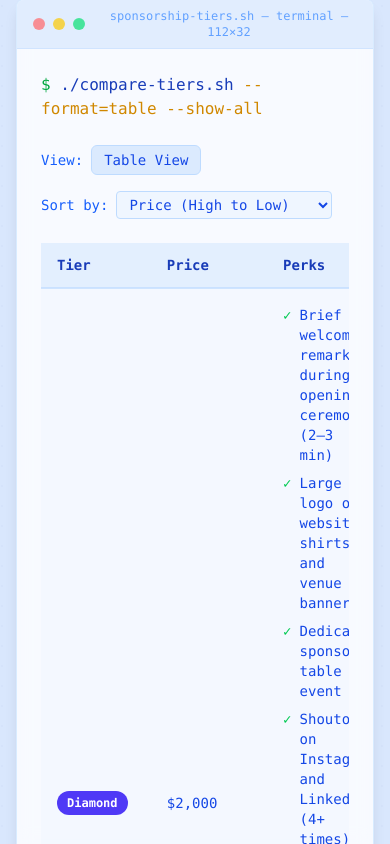
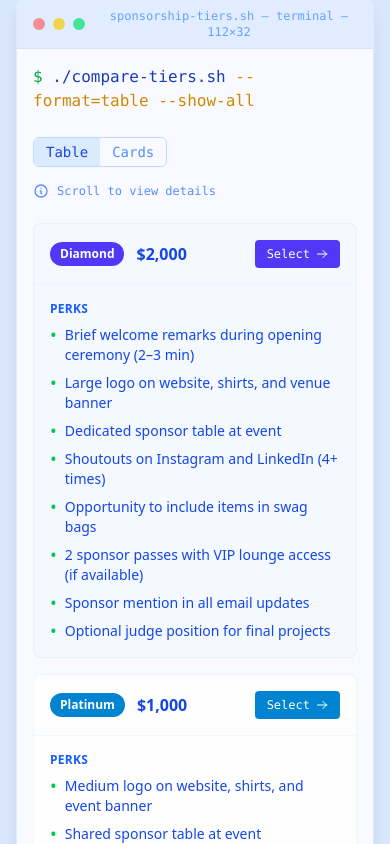
Before and after one commit to sasidharJasty/sierrahacks, a React (Vite) app in the folder frontend/: page /sponsor in a window 390 px wide. Shown: the part 1156-2000 px from the top of the page. Built offline with nearby package versions, Linux system fonts and the light colour scheme.

Commit message:
mobile and email inquiry

```diff
--- a/frontend/components/Criteria.jsx
+++ b/frontend/components/Criteria.jsx
@@ -54,7 +54,7 @@ const Criteria = () => {
           className="mb-12 text-center"
         >
           <h2 className="text-4xl font-bold text-blue-700 dark:text-blue-300 mb-4 font-mono">
-            Judging Criteria<span className="text-blue-600 dark:text-blue-500 animate-pulse">_</span>
+            Criteria<span className="text-blue-600 dark:text-blue-500 animate-pulse">_</span>
           </h2>
           <p className="text-blue-800/80 dark:text-blue-200/80 max-w-2xl mx-auto font-mono">
             <span className="text-green-600 dark:text-green-400">$</span> ./evaluate-projects --criteria
--- a/frontend/components/Hero.jsx
+++ b/frontend/components/Hero.jsx
@@ -89,8 +89,8 @@ const Hero = () => {
               <div className="text-blue-600/80 dark:text-blue-200/80 text-sm">Hours</div>
             </div>
             <div className="text-center">
-              <div className="text-2xl font-bold text-blue-600 dark:text-blue-300 font-mono">$10K in</div>
-              <div className="text-blue-600/80 dark:text-blue-200/80 text-sm">Prizes</div>
+              <div className="text-2xl font-bold text-blue-600 dark:text-blue-300 font-mono">$10K</div>
+              <div className="text-blue-600/80 dark:text-blue-200/80 text-sm">In Prizes</div>
             </div>
           </div>
 
--- a/frontend/components/Members.jsx
+++ b/frontend/components/Members.jsx
@@ -4,17 +4,18 @@ import { motion } from "framer-motion";
 const Members = () => {
   const teamMembers = [
     {
+      name: "Sasidhar Jasty",
+      role: "Organizer",
+      bio: "Full-stack developer focused on creating seamless and accessible hackathon experiences.",
+      image: "https://cdn.pixabay.com/photo/2020/07/01/12/58/icon-5359553_640.png"
+    },
+    {
       name: "Varshith Gude",
       role: "Organizer",
       bio: "Passionate about building tech communities and making hackathons accessible to everyone.",
       image: "https://cdn.pixabay.com/photo/2020/07/01/12/58/icon-5359553_640.png"
     },
-    {
-      name: "Sasidhar Jasty",
-      role: "Organizer",
-      bio: "Full-stack developer focused on creating seamless hackathon experiences.",
-      image: "https://cdn.pixabay.com/photo/2020/07/01/12/58/icon-5359553_640.png"
-    },
+
     {
       name: "Prajwal Nagendra",
       role: "Organizer",
--- a/frontend/components/Navbar.jsx
+++ b/frontend/components/Navbar.jsx
@@ -269,7 +269,7 @@ const Navbar = () => {
 
         {/* Mobile Menu Button */}
         <motion.button
-          className="block md:hidden text-blue-200"
+          className="block md:hidden text-blue-200 mr-10"
           onClick={() => setIsOpen(!isOpen)}
           initial={{ opacity: 0 }}
           animate={{ opacity: 1 }}
--- a/frontend/components/SponsorPage.jsx
+++ b/frontend/components/SponsorPage.jsx
@@ -1,5 +1,20 @@
 import React, { useState } from "react";
 import { motion, AnimatePresence } from "framer-motion";
+import emailjs from '@emailjs/browser';
+
+emailjs.init({
+  publicKey: 'q0VSXMXvZvvNhMZR4',
+  blockHeadless: true,
+  blockList: {
+    list: ['foo@emailjs.com', 'bar@emailjs.com'],
+    watchVariable: 'email',
+  },
+  limitRate: {
+    id: 'sponsorship-form',
+    throttle: 1000, // 1 request per second
+  },
+});
+
 
 const SponsorPage = () => {
   // Contact form state
@@ -165,69 +180,44 @@ const SponsorPage = () => {
     e.preventDefault();
     setIsSubmitting(true);
 
-    const emailBody = `
-      Sponsorship Tier Interest: ${selectedTier.name} (${selectedTier.price})
+    const templateParams = {
+      tier: selectedTier.name + " (" + selectedTier.price + ")",
+      firstName: detailedFormData.firstName,
+      lastName: detailedFormData.lastName,
+      email: detailedFormData.email,
+      phone: detailedFormData.phone,
+      company: detailedFormData.company,
+      jobTitle: detailedFormData.jobTitle,
+      website: detailedFormData.website,
+      industry: detailedFormData.industry,
+      employeeCount: detailedFormData.employeeCount,
+      mailingAddress: detailedFormData.mailingAddress,
+      interests: detailedFormData.interests.join(", "),
+      previousSponsor: detailedFormData.previousSponsor,
+      hearAboutUs: detailedFormData.hearAboutUs,
+      additionalInfo: detailedFormData.additionalInfo,
+    };
 
-      Contact Information:
-      Name: ${detailedFormData.firstName} ${detailedFormData.lastName}
-      Job Title: ${detailedFormData.jobTitle}
-      Email: ${detailedFormData.email}
-      Phone: ${detailedFormData.phone}
-
-      Company Information:
-      Company Name: ${detailedFormData.company}
-      Website: ${detailedFormData.website}
-      Industry: ${detailedFormData.industry}
-      Company Size: ${detailedFormData.employeeCount} employees
-      Mailing Address: ${detailedFormData.mailingAddress}
-
-      Sponsorship Details:
-      Interests: ${detailedFormData.interests.join(", ")}
-      Previous Sponsor: ${detailedFormData.previousSponsor}
-      How they heard about us: ${detailedFormData.hearAboutUs}
-
-      Additional Information:
-      ${detailedFormData.additionalInfo}
-    `;
-
-    console.log("Email body to send:", emailBody);
-
-    setTimeout(() => {
-      setIsSubmitting(false);
+    emailjs.send(
+      'service_xvv7sft',       // found in EmailJS dashboard
+      'sponsorship_interest',  // your template ID
+      templateParams
+    ).then(
+      (response) => {
+        console.log("SUCCESS!", response.status, response.text);
         setSubmitSuccess(true);
         setIsPopupOpen(false);
+        setIsSubmitting(false);
+        // Clear form here...
+      },
+      (error) => {
+        console.error("FAILED...", error);
+        setIsSubmitting(false);
+        alert("Failed to send email. Please try again.");
+      }
+    );
+  };
 
-      setDetailedFormData({
-        firstName: "",
-        lastName: "",
-        jobTitle: "",
-        email: "",
-        phone: "",
-        company: "",
-        website: "",
-        industry: "",
-        employeeCount: "",
-        interests: [],
-        additionalInfo: "",
-        mailingAddress: "",
-        hearAboutUs: "",
-        previousSponsor: "no"
-      });
-
-      setFormData((prev) => ({
-        ...prev,
-        message: `I'm interested in the ${selectedTier.name} sponsorship tier.`
-      }));
-
-      document
-        .getElementById("contact-form")
-        .scrollIntoView({ behavior: "smooth" });
-
-      setTimeout(() => {
-        setSubmitSuccess(false);
-      }, 5000);
-    }, 1500);
-  };
 
   // Handle regular form submission
   const handleSubmit = (e) => {
@@ -399,6 +389,7 @@ const SponsorPage = () => {
           className="max-w-6xl mx-auto mb-16"
         >
           <div className="border border-blue-300/30 dark:border-blue-500/30 rounded-lg overflow-hidden bg-white/80 dark:bg-gray-900/60 backdrop-blur-sm shadow-lg">
+            {/* Terminal header - existing code */}
             <div className="bg-blue-100/80 dark:bg-gray-800/80 px-4 py-2 flex items-center border-b border-blue-200/50 dark:border-blue-500/20">
               <div className="flex space-x-2 mr-4">
                 <div className="w-3 h-3 rounded-full bg-red-400/70"></div>
@@ -410,7 +401,7 @@ const SponsorPage = () => {
               </div>
             </div>
 
-            <div className="p-6">
+            <div className="p-4 sm:p-6">
               <div className="mb-6 font-mono text-blue-800 dark:text-blue-300">
                 <span className="text-green-600 dark:text-green-400">$</span>{" "}
                 ./compare-tiers.sh{" "}
@@ -419,21 +410,28 @@ const SponsorPage = () => {
                 </span>
               </div>
 
-              <div className="mb-6 flex flex-wrap items-center gap-4 font-mono text-sm">
+              {/* Mobile/Desktop View Toggle */}
+              <div className="mb-6 flex flex-wrap items-center justify-between gap-4 font-mono text-sm">
+                <div className="flex items-center space-x-4">
                   <div className="flex items-center">
-                  <span className="text-blue-600 dark:text-blue-400 mr-2">
+                    <span className="text-blue-600 dark:text-blue-400 mr-2 hidden sm:inline">
                       View:
                     </span>
-                  <span className="bg-blue-100 dark:bg-blue-800/50 px-3 py-1 rounded-md text-blue-700 dark:text-blue-300 border border-blue-200 dark:border-blue-700/50">
-                    Table View
-                  </span>
+                    <div className="flex border border-blue-200 dark:border-blue-700/50 rounded-md overflow-hidden">
+                      <button className="bg-blue-100 dark:bg-blue-800/50 px-3 py-1 text-blue-700 dark:text-blue-300">
+                        Table
+                      </button>
+                      <button className="px-3 py-1 text-blue-600/70 dark:text-blue-400/70 hover:bg-blue-50 dark:hover:bg-blue-900/20">
+                        Cards
+                      </button>
+                    </div>
                   </div>
 
-                <div className="flex items-center">
+                  <div className="hidden sm:flex items-center">
                     <span className="text-blue-600 dark:text-blue-400 mr-2">
-                    Sort by:
+                      Sort:
                     </span>
-                  <select className="bg-blue-50 dark:bg-blue-900/30 border border-blue-200 dark:border-blue-700/50 rounded px-2 py-1 text-blue-700 dark:text-blue-300 focus:outline-none focus:ring-2 focus:ring-blue-500">
+                    <select className="bg-blue-50 dark:bg-blue-900/30 border border-blue-200 dark:border-blue-700/50 rounded px-2 py-1 text-blue-700 dark:text-blue-300 focus:outline-none focus:ring-1 focus:ring-blue-500 text-xs">
                       <option value="price">Price (High to Low)</option>
                       <option value="perks">Perks (Most to Least)</option>
                       <option value="name">Name (A-Z)</option>
@@ -441,7 +439,19 @@ const SponsorPage = () => {
                   </div>
                 </div>
 
-              <div className="overflow-x-auto">
+                <div className="flex items-center space-x-2 text-xs text-blue-600/70 dark:text-blue-400/70">
+                  <svg xmlns="http://www.w3.org/2000/svg" className="h-4 w-4" fill="none" viewBox="0 0 24 24" stroke="currentColor">
+                    <path strokeLinecap="round" strokeLinejoin="round" strokeWidth={2} d="M13 16h-1v-4h-1m1-4h.01M21 12a9 9 0 11-18 0 9 9 0 0118 0z" />
+                  </svg>
+                  <span className="hidden sm:inline">Swipe to view all details on mobile</span>
+                  <span className="sm:hidden">Scroll to view details</span>
+                </div>
+              </div>
+
+              {/* Responsive Table */}
+              <div className="overflow-x-auto -mx-4 sm:mx-0 scrollbar-thin scrollbar-thumb-blue-200 dark:scrollbar-thumb-blue-800 scrollbar-track-transparent">
+                {/* Large Screen Traditional Table */}
+                <div className="hidden md:block min-w-full">
                   <table className="w-full border-collapse font-mono text-sm">
                     <thead>
                       <tr className="bg-blue-100/70 dark:bg-blue-900/40 text-left">
@@ -485,7 +495,7 @@ const SponsorPage = () => {
                           </td>
 
                           <td className="py-4 px-4">
-                          <div className="grid grid-cols-1 md:grid-cols-2 gap-y-2 gap-x-4">
+                            <div className="grid grid-cols-2 gap-y-2 gap-x-4">
                               {tier.perks.map((perk, perkIndex) => (
                                 <div
                                   key={perkIndex}
@@ -531,11 +541,86 @@ const SponsorPage = () => {
                   </table>
                 </div>
 
-              <div className="mt-8 pt-4 border-t border-blue-200/50 dark:border-blue-500/20 flex items-center justify-between font-mono text-sm">
+                {/* Mobile/Tablet Optimized Table View */}
+                <div className="md:hidden px-4 sm:px-0 space-y-4">
+                  {sponsorshipTiers.map((tier, index) => (
+                    <motion.div
+                      key={index}
+                      initial={{ opacity: 0, y: 5 }}
+                      whileInView={{ opacity: 1, y: 0 }}
+                      viewport={{ once: true }}
+                      transition={{ delay: index * 0.1, duration: 0.4 }}
+                      className={`border border-blue-100/50 dark:border-blue-800/30 rounded-lg overflow-hidden ${
+                        index % 2 === 0
+                          ? "bg-blue-50/50 dark:bg-blue-900/10"
+                          : "bg-white/80 dark:bg-gray-900/60"
+                      }`}
+                    >
+                      <div className="flex items-center justify-between p-4 border-b border-blue-100/40 dark:border-blue-800/20">
+                        <div className="flex items-center space-x-3">
+                          <div
+                            className={`inline-flex items-center px-2.5 py-1 rounded-full bg-gradient-to-r ${tier.color} text-white text-xs font-bold`}
+                          >
+                            {tier.name}
+                          </div>
+                          <span className="text-blue-700 dark:text-blue-300 font-bold">
+                            {tier.price}
+                          </span>
+                        </div>
+
+                        <motion.button
+                          whileHover={{ scale: 1.05 }}
+                          whileTap={{ scale: 0.95 }}
+                          className={`bg-gradient-to-r ${tier.color} px-3 py-1.5 text-white rounded font-mono text-xs flex items-center space-x-1.5`}
+                          onClick={() => handleTierSelect(tier)}
+                        >
+                          <span>Select</span>
+                          <svg
+                            className="h-3 w-3"
+                            fill="none"
+                            viewBox="0 0 24 24"
+                            stroke="currentColor"
+                          >
+                            <path
+                              strokeLinecap="round"
+                              strokeLinejoin="round"
+                              strokeWidth="2"
+                              d="M14 5l7 7m0 0l-7 7m7-7H3"
+                            />
+                          </svg>
+                        </motion.button>
+                      </div>
+
+                      <div className="p-4">
+                        <div className="mb-2 text-xs text-blue-600 dark:text-blue-400 uppercase tracking-wide font-semibold">
+                          Perks
+                        </div>
+                        <div className="grid grid-cols-1 sm:grid-cols-2 gap-y-2 gap-x-4">
+                          {tier.perks.map((perk, perkIndex) => (
+                            <div
+                              key={perkIndex}
+                              className="flex items-start"
+                            >
+                              <span className="text-green-500 dark:text-green-400 mr-2 text-lg leading-none">
+                                •
+                              </span>
+                              <span className="text-blue-700 dark:text-blue-200 text-sm">
+                                {perk}
+                              </span>
+                            </div>
+                          ))}
+                        </div>
+                      </div>
+                    </motion.div>
+                  ))}
+                </div>
+              </div>
+
+              {/* Terminal Prompt Footer */}
+              <div className="mt-8 pt-4 border-t border-blue-200/50 dark:border-blue-500/20 flex flex-col sm:flex-row items-start sm:items-center justify-between font-mono text-sm gap-4">
                 <div className="text-blue-600/70 dark:text-blue-300/70">
                   <span className="text-green-600 dark:text-green-400">$</span>{" "}
-                  Found {sponsorshipTiers.length} tiers. Use '--help' for more
-                  options.
+                  Found {sponsorshipTiers.length} tiers. Use '--help' for more options.
                 </div>
 
                 <motion.button
--- a/frontend/components/Timeline.jsx
+++ b/frontend/components/Timeline.jsx
@@ -83,7 +83,7 @@ const Timeline = () => {
           className="mb-12 text-center"
         >
           <h2 className="text-4xl font-bold text-blue-700 dark:text-blue-300 mb-4 font-mono">
-            Timeline, May 17th<span className="text-blue-600 dark:text-blue-500 animate-pulse">_</span>
+            Timeline<span className="text-blue-600 dark:text-blue-500 animate-pulse">_</span>
           </h2>
           <p className="text-blue-800/80 dark:text-blue-200/80 max-w-2xl mx-auto font-mono">
             <span className="text-green-600 dark:text-green-400">$</span> cat schedule.log | sort -t
--- a/frontend/package.json
+++ b/frontend/package.json
@@ -10,6 +10,7 @@
     "preview": "vite preview"
   },
   "dependencies": {
+    "@emailjs/browser": "^4.4.1",
     "@tailwindcss/vite": "^4.1.4",
     "framer-motion": "^12.7.3",
     "react": "^19.0.0",
```
Also changed, not shown: 1 other file (tests, documents, lock files or other folders). Lines whose indentation alone changed are shown as unchanged.
